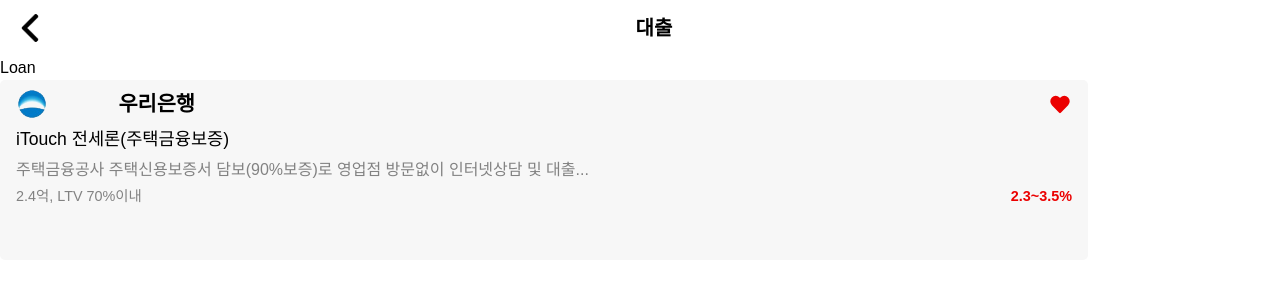
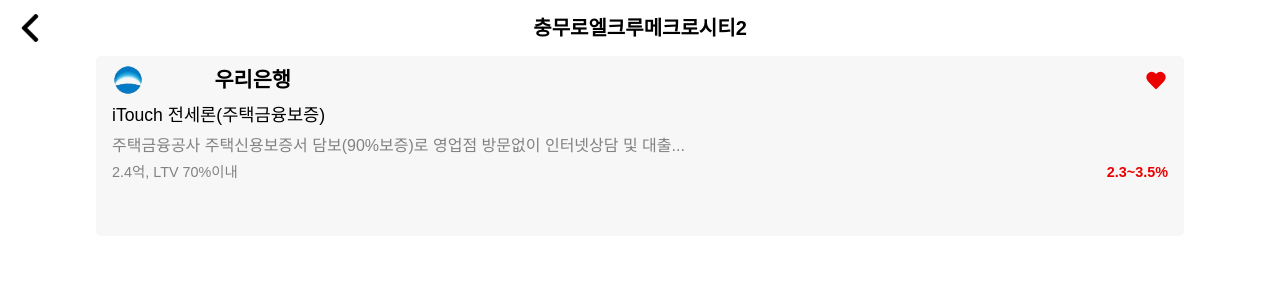
Before and after one commit to PDA-BillyBang/billybang-client, a React (Vite) app: page /loan/recommend/1 in a window 1280 px wide. Shown: the top 300 px of the page. Built offline with nearby package versions, Linux system fonts and the light colour scheme.

Commit message:
feat: header center 맞추기

```diff
--- a/src/components/common/header/SubHeader.tsx
+++ b/src/components/common/header/SubHeader.tsx
@@ -7,7 +7,6 @@ import { useState } from "react";
 
 export default function SubHeader() {
   const [title, setTitle] = useState("");
-
 
   return (
     <div>
@@ -23,9 +22,12 @@ export default function SubHeader() {
           <span className="self-center mx-auto text-xl font-semibold">
             {title}
           </span>
+          <Navbar.Brand href="https://flowbite-react.com">
+            <div className="h-5 sm:h-9 size-7 "></div>
+          </Navbar.Brand>
         </div>
       </Navbar>
-      <Outlet context={{ setTitle }}/>
+      <Outlet context={{ setTitle }} />
     </div>
   );
 }
--- a/src/routes/loan/Loan.tsx
+++ b/src/routes/loan/Loan.tsx
@@ -8,12 +8,11 @@ const Loan = () => {
   }>();
 
   useEffect(() => {
-    setTitle("대출"); // 실제로는 api로 propertyId에 해당하는 제목을 받아와서 갈아끼우기
+    setTitle("충무로엘크루메크로시티2"); // 실제로는 api로 propertyId에 해당하는 제목을 받아와서 갈아끼우기
   }, [setTitle]);
 
   return (
-    <div>
-      Loan
+    <div className="flex flex-col items-center">
       <LoanCard />
     </div>
   );
```
